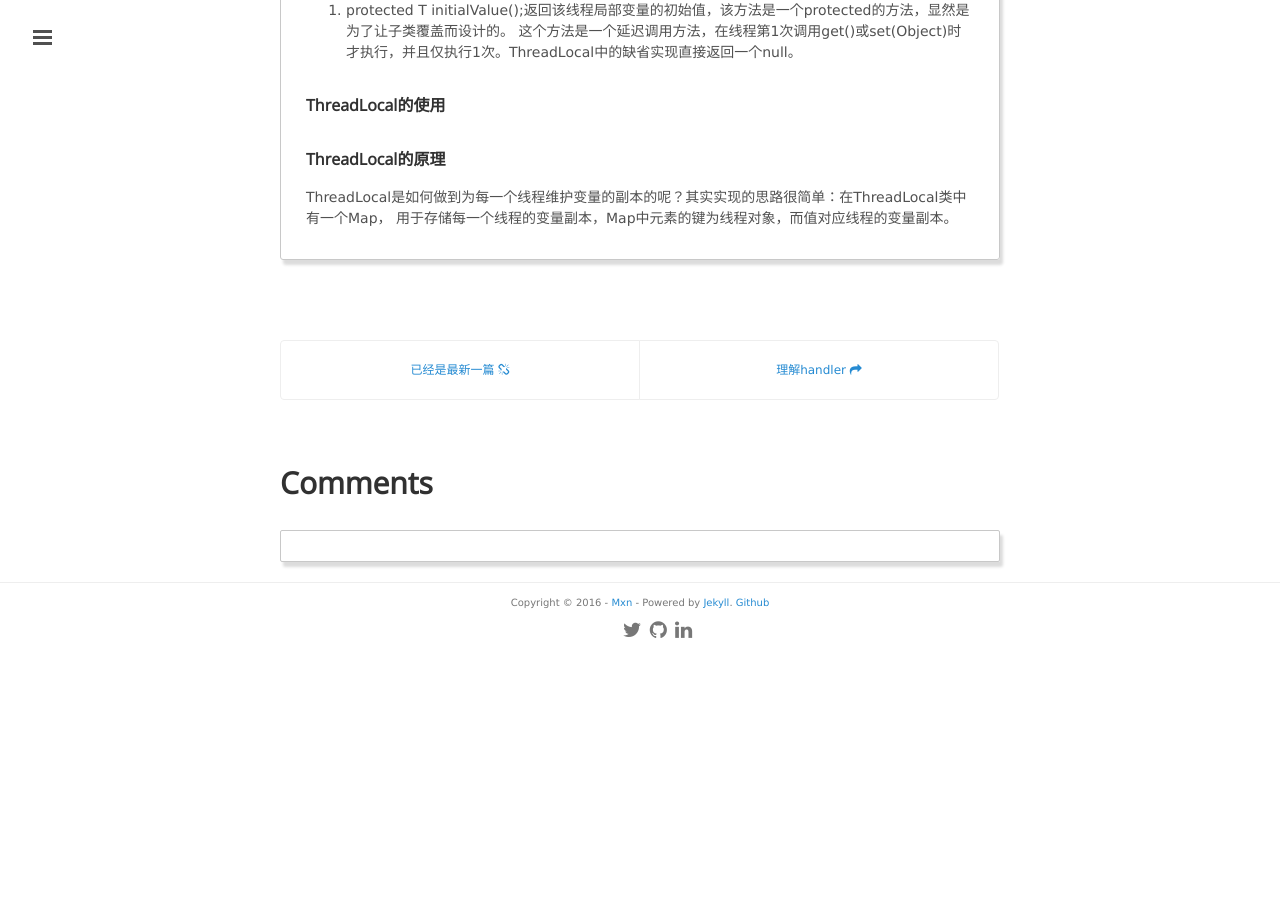
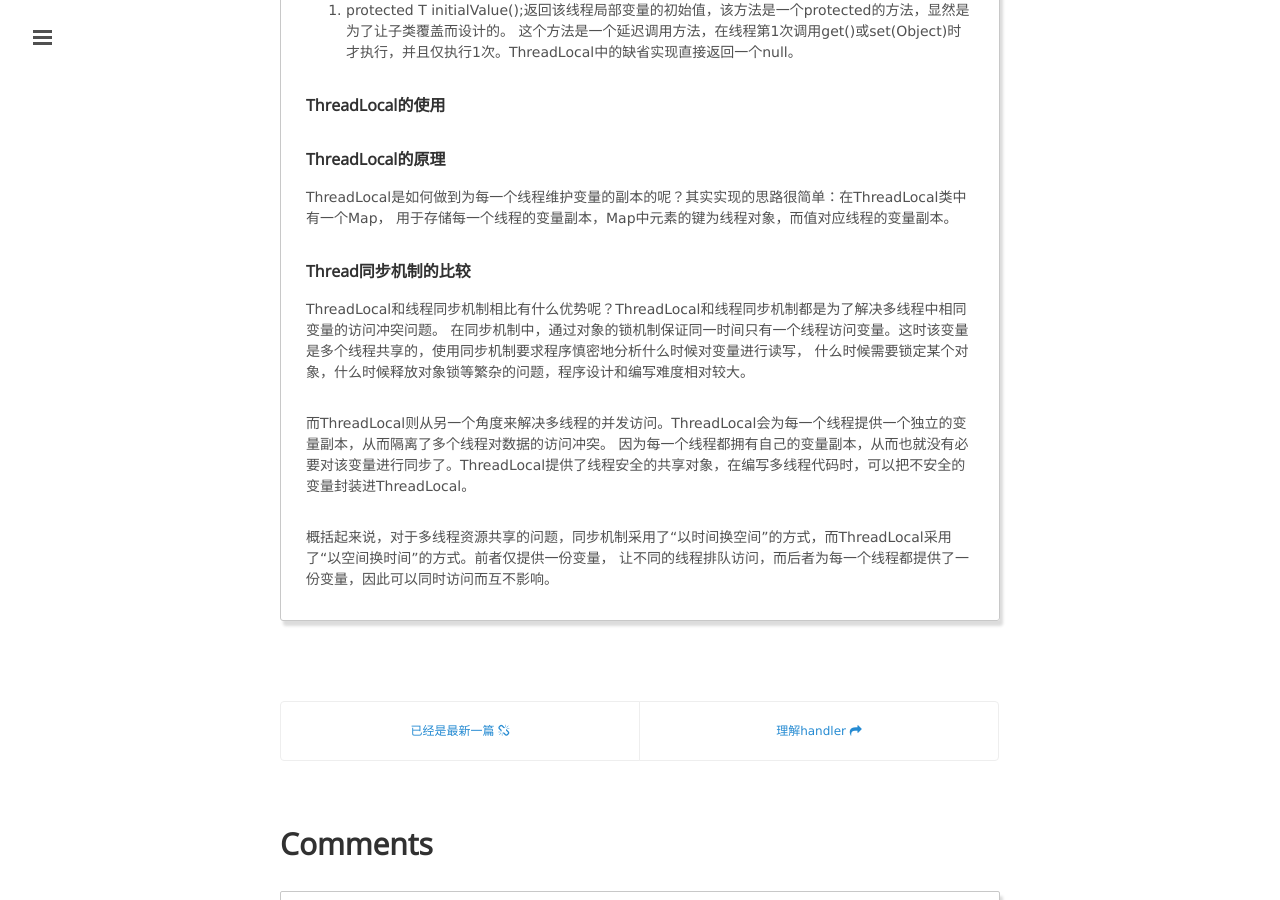
Before and after one commit to mxn21/mxn21.github.io, a Jekyll site: the page built from _posts/2016-3-9-理解Threadlocal.md, in a window 1280 px wide and 900 px high, scrolled down 890 px. Built offline with Jekyll 4.4.1, drawn with Linux system fonts in a browser that asks for light colours; Markdown is read by kramdown in place of the engine named in the settings; comment, search, counter and statistics services are not loaded; before the commit the page ends 1545 px from its top, so only the background shows below that.

Commit message:
243423432

```diff
--- a/_posts/2016-3-9-理解Threadlocal.md
+++ b/_posts/2016-3-9-理解Threadlocal.md
@@ -33,7 +33,23 @@
 ### ThreadLocal的使用
 
 
+
 ### ThreadLocal的原理
 
 ThreadLocal是如何做到为每一个线程维护变量的副本的呢？其实实现的思路很简单：在ThreadLocal类中有一个Map，
 用于存储每一个线程的变量副本，Map中元素的键为线程对象，而值对应线程的变量副本。
+
+
+
+
+### Thread同步机制的比较
+
+ThreadLocal和线程同步机制相比有什么优势呢？ThreadLocal和线程同步机制都是为了解决多线程中相同变量的访问冲突问题。
+在同步机制中，通过对象的锁机制保证同一时间只有一个线程访问变量。这时该变量是多个线程共享的，使用同步机制要求程序慎密地分析什么时候对变量进行读写，
+什么时候需要锁定某个对象，什么时候释放对象锁等繁杂的问题，程序设计和编写难度相对较大。
+
+而ThreadLocal则从另一个角度来解决多线程的并发访问。ThreadLocal会为每一个线程提供一个独立的变量副本，从而隔离了多个线程对数据的访问冲突。
+因为每一个线程都拥有自己的变量副本，从而也就没有必要对该变量进行同步了。ThreadLocal提供了线程安全的共享对象，在编写多线程代码时，可以把不安全的变量封装进ThreadLocal。
+
+概括起来说，对于多线程资源共享的问题，同步机制采用了“以时间换空间”的方式，而ThreadLocal采用了“以空间换时间”的方式。前者仅提供一份变量，
+让不同的线程排队访问，而后者为每一个线程都提供了一份变量，因此可以同时访问而互不影响。
```
